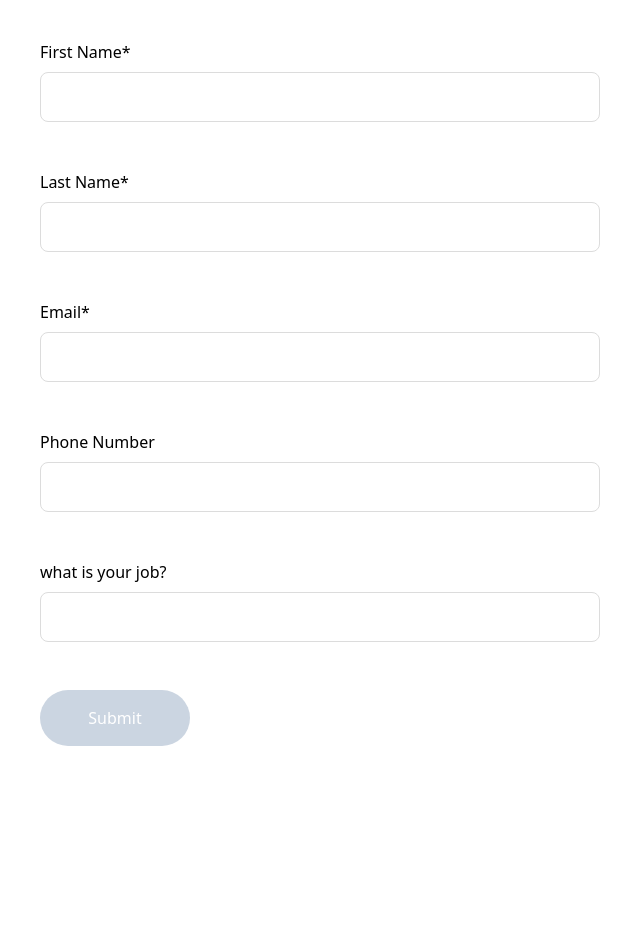
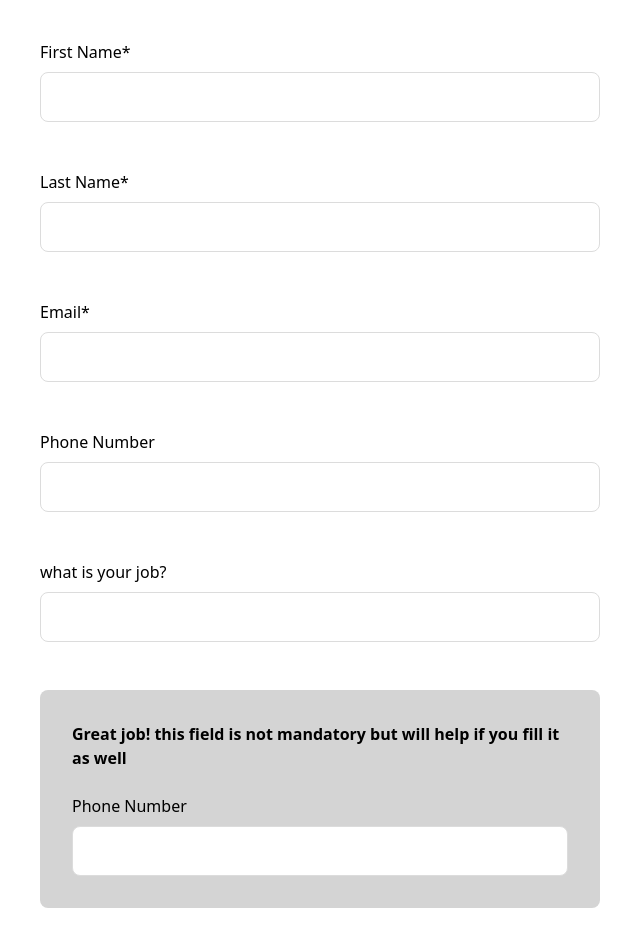
Before and after one commit to hosseindavoodi/Form-Assistant-block, a React (Create React App) app: page / in a window 1280 px wide. Shown: the top 952 px of the page, without its empty margins (0-640 px from the left). Before the commit the page ends 800 px from the top, so only its background shows below. Built offline with nearby package versions, Linux system fonts and the light colour scheme.

Commit message:
Implement UI of assistant block

```diff
--- /dev/null
+++ b/src/components/FormAssistantBlock.tsx
@@ -0,0 +1,17 @@
+export const FormAssistantBLock = () => {
+  return (
+    <div className=" rounded-lg bg-neutral-300 p-8 ">
+      <div className="flex flex-col gap-2">
+        <strong className="mb-4">
+          Great job! this field is not mandatory but will help if you fill it as
+          well
+        </strong>
+        <label htmlFor="phone">Phone Number</label>
+        <input
+          type="text"
+          className="border-[#dcdcdc] placeholder:text-[#929292] w-full rounded-lg border bg-white px-4 py-3 !ring-transparent"
+        />
+      </div>
+    </div>
+  );
+};
--- a/src/components/FormComponent.tsx
+++ b/src/components/FormComponent.tsx
@@ -2,6 +2,7 @@ import React from "react";
 import { useForm } from "react-hook-form";
 import { zodResolver } from "@hookform/resolvers/zod";
 import { validationSchema } from "./validationSchema";
+import { FormAssistantBLock } from "./FormAssistantBlock";
 
 const FormComponent: React.FC = () => {
   const {
@@ -75,6 +76,7 @@ const FormComponent: React.FC = () => {
           className="border-[#dcdcdc] placeholder:text-[#929292] w-full rounded-lg border bg-white px-4 py-3 !ring-transparent"
         />
       </div>
+      <FormAssistantBLock />
 
       <button
         type="submit"
```
